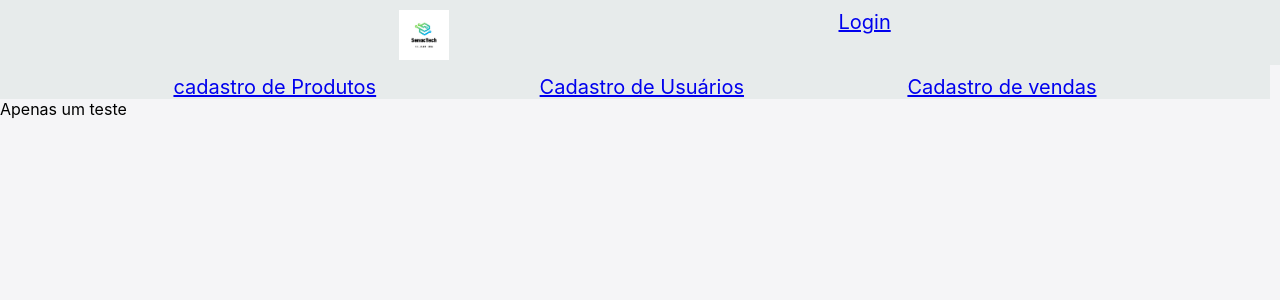
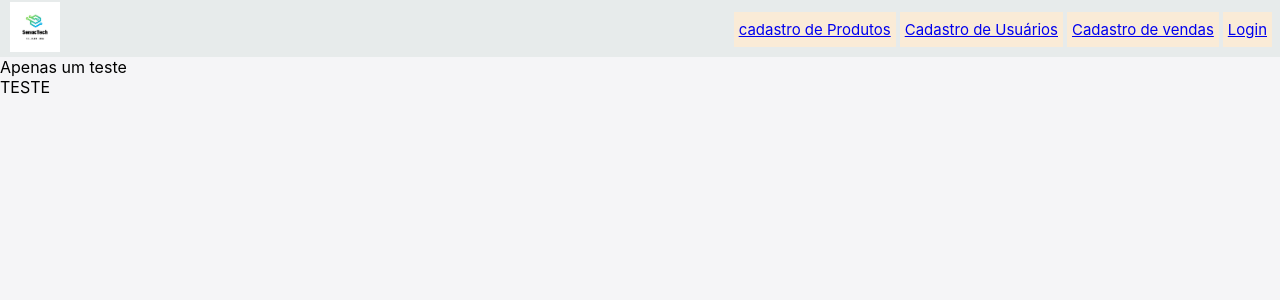
Before and after one commit to Eita-jesus/Loja, a React (Create React App) app: page /CursoSenac/ in a window 1280 px wide. Shown: the top 300 px of the page. Built offline with nearby package versions, Linux system fonts and the light colour scheme.

Commit message:
Implementado Navbar

```diff
--- /dev/null
+++ b/src/componentes/cadastroVenda/CadastroVenda.tsx
@@ -0,0 +1,19 @@
+import React from "react";
+import Navbar from "../navbar/Navbar";
+
+
+function CadVenda() {
+
+    return(
+
+        <div>
+            {<Navbar/>}
+        </div>
+
+
+    )
+
+
+}
+
+export default CadVenda;
--- a/src/componentes/home/Home.tsx
+++ b/src/componentes/home/Home.tsx
@@ -8,6 +8,8 @@ function Home() {
         <div>
             {<Navbar/>}
             Apenas um teste
+
+            <div>TESTE</div>
         </div>
 
     );
--- a/src/componentes/navbar/Navbar.css
+++ b/src/componentes/navbar/Navbar.css
@@ -7,10 +7,11 @@
 .nav{
     display: flex;
     flex-direction: row;
-    justify-content: space-evenly;
+    align-items: center;
+    justify-content: space-between;
     font-size: 20px;
     margin: 0px 0px 0px 0px;
-    padding: 10px 0px 0px 10px;
+    padding: 2px 0px 0px 10px;
     color: black;
     background-color: rgb(231, 235, 235);
 
@@ -23,9 +24,18 @@
     justify-content:space-evenly;
     font-size: 20px;
     margin: 0px 10px 0px 0px;
-    padding: 10px 10px 0px 10px;
+    padding: 0px 10px 0px 10px;
     color: black;
     background-color: rgb(231, 235, 235);
+
+}
+
+
+.nav2{
+    display: flex;
+    flex-direction: row;
+    margin: 0px 2px 0px 0px;
+    padding: 0px 2px 0px 0px;
 
 }
 
@@ -34,3 +44,15 @@
     height: 50px;
 
 }
+
+.list{
+    font-size: 15px;
+    background-color: antiquewhite;
+    margin: 0px 4px 0px 0px;
+    padding: 8px 5px 8px 5px;
+}
+
+
+.disableLink{
+    pointer-events: none;
+}
--- a/src/componentes/navbar/Navbar.tsx
+++ b/src/componentes/navbar/Navbar.tsx
@@ -1,48 +1,109 @@
-import React from "react";
+import React, { useEffect } from "react";
 import './Navbar.css'
 import logotipo from '../imagens/Hexagon Tech Logo Design Stock (1).jpg'
 import { Link } from "react-router-dom";
+import Produtos from "../produtos/Produtos";
 
 
-async function ListProductGet(){
+
+async function ListProductGet() {
 
 }
 
 
-function Navbar(){
-    return(
+function Navbar() {
+
+
+    useEffect(() => {
+        var endereco = document.location.pathname.split("/")[2];
+
+
+        var divTitulo = document.getElementById("titulo") as HTMLDivElement;
+
+
+        var divProduto = document.getElementById("produto") as HTMLDivElement;
+        var divUsuario = document.getElementById("usuario") as HTMLDivElement;
+        var divLogin = document.getElementById("login") as HTMLDivElement;
+        var divVenda = document.getElementById("venda") as HTMLDListElement
+
+        console.log(endereco)
+
+
+        if (endereco === "cadastroDeVenda") {
+            divVenda.classList.add("disableLink")
+
+        } else if (endereco === "cadastroDeProdutos") {
+            divProduto.classList.add("disableLink")
+
+        } else if (endereco === "cadastroDeUsuario") {
+            divUsuario.classList.add("disableLink")
+
+        } else if (endereco === "cadastroDeVenda") {
+            divLogin.classList.add("disableLink")
+        }
+
+    })
 
 
 
+
+    // if (endereco === "produto"){
+    //     divTitulo.innerHTML = "Produto"
+    // }else {
+    //     divTitulo.innerHTML = "cliente"
+    // }
+
+    return (
+
         <div >
-            <div className="nav">
+            <div id="titulo"></div>
+            <div className="nav" >
 
-                <Link to="/home">
-                    <img className='logoTipo' src={logotipo} ></img>
-                </Link>
-
-                <Link to="/login">
-                    <div>Login</div>
-                </Link>
+                <div className="nav12">
+                    <Link to="/home">
+                        <div>
+                            <img className='logoTipo' src={logotipo} ></img>
+                        </div>
+                    </Link>
+                </div>
 
 
-            </div>
-
-            <div className="nav1">
-
-                <Link to="/cadastroDeProdutos">
-                    <div>cadastro de Produtos</div>
-                </Link>
 
 
-                <Link to="/cadastroDeUsuario">
-                    <div>Cadastro de Usuários</div>
-                </Link>
+                {/* </div>
+
+            <div className="nav1"> */}
+
+                <div className="nav2">
+
+                    <div id="produto">
+                        <Link to="/cadastroDeProdutos">
+                            <div className="list" >cadastro de Produtos</div>
+                        </Link>
+                    </div>
 
 
-                <Link to="/cadastroDeVenda">
-                    <div>Cadastro de vendas</div>
-                </Link>
+                    <div id="usuario">
+                        <Link to="/cadastroDeUsuario">
+                            <div className="list"  >Cadastro de Usuários</div>
+                        </Link>
+                    </div>
+
+
+                    <div id="venda">
+                        <Link to="/cadastroDeVenda">
+                            <div className="list" >Cadastro de vendas</div>
+                        </Link>
+                    </div>
+
+                    <div id="login">
+                        <Link to="/login">
+                            <div className="list" >Login</div>
+                        </Link>
+                    </div>
+
+                </div>
+
 
             </div>
         </div>
--- a/src/componentes/produtos/Produtos.tsx
+++ b/src/componentes/produtos/Produtos.tsx
@@ -1,5 +1,6 @@
 import React from "react";
 import'./Produtos.css'
+import Navbar from "../navbar/Navbar";
 
 async function CardPoductsGet() {
 
@@ -13,6 +14,7 @@ function Produtos(){
 
     return (
         <div>
+        {<Navbar/>}
         <div className="products">PRODUTOS</div>
 
             <div id="mainCard" className="mainCard">
--- a/src/componentes/users/CadUsuario.tsx
+++ b/src/componentes/users/CadUsuario.tsx
@@ -1,12 +1,13 @@
 import React from "react";
 import { Link } from "react-router-dom";
-
+import Navbar from "../navbar/Navbar";
 
 function CadUsuario(){
 
 
     return(
         <div>
+            {<Navbar/>}
             <div>
                 <input type="text" placeholder="Nome"/>
             </div>
--- a/src/index.tsx
+++ b/src/index.tsx
@@ -22,6 +22,7 @@ import NoPage  from "./componentes/noPage/NoPage";
 import Login from './componentes/login/Login';
 import Produtos from './componentes/produtos/Produtos';
 import CadUsuario from './componentes/users/CadUsuario';
+import CadVenda from './componentes/cadastroVenda/CadastroVenda';
 
 
 
@@ -53,7 +54,7 @@ root.render(
         <Route path='/login' element={<Login/>}/>
         <Route path= '/cadastroDeProdutos' element={<Produtos/>}/>
         <Route path= '/cadastroDeUsuario' element={<CadUsuario/>}/>
-        <Route path= '/cadastroDeVenda' element={<NoPage/>}/>
+        <Route path= '/cadastroDeVenda' element={<CadVenda/>}/>
         <Route path='/sobre' element={<Navbar/>} />
         <Route path='/esqueciSenha' element={<NoPage/>}/>
 
```
Also changed, not shown: src/componentes/vendas/venda.tsx (added, +15 -0 lines), src/componentes/cadastroVenda/CadastroVenda.css (added), src/componentes/vendas/venda.css (added).
